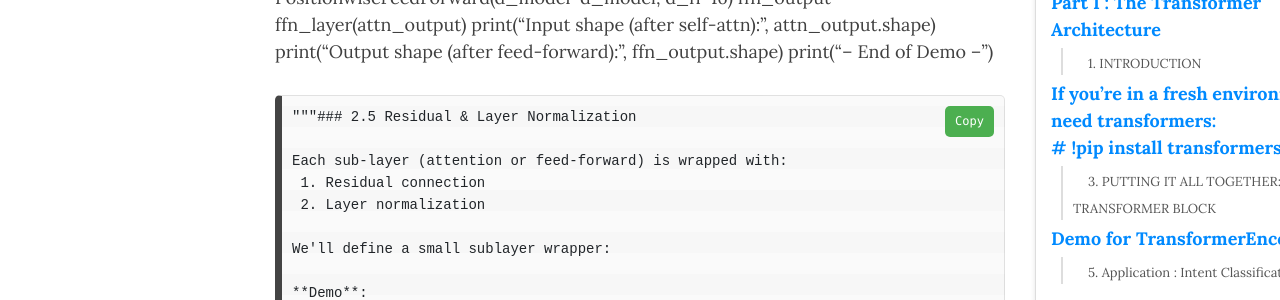
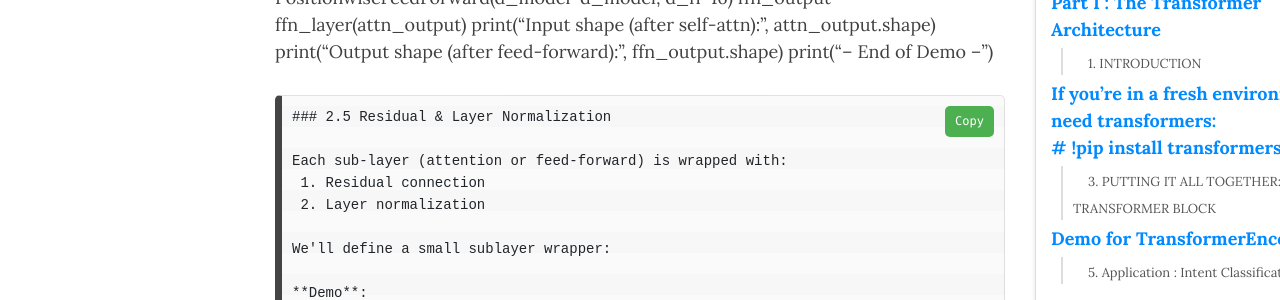
Before and after one commit to MariemZaouali/mariemzaouali.github.io, a Jekyll site: the page built from _posts/2025-10-09-genAITp2.md, in a window 1280 px wide and 1400 px high, scrolled down 5065 px. Shown: the part 151-451 px from the top of the window. Built offline with Jekyll 4.4.1, drawn with Linux system fonts in a browser that asks for light colours; comment, search, counter and statistics services are not loaded; some of the changed text lies outside the part shown.

````diff
--- a/_posts/2025-10-09-genAITp2.md
+++ b/_posts/2025-10-09-genAITp2.md
@@ -221,7 +221,7 @@ print("Input shape (after self-attn):", attn_output.shape)
 print("Output shape (after feed-forward):", ffn_output.shape)
 print("-- End of Demo --")
 ```
-"""### 2.5 Residual & Layer Normalization
+### 2.5 Residual & Layer Normalization
 
 Each sub-layer (attention or feed-forward) is wrapped with:
  1. Residual connection
````
